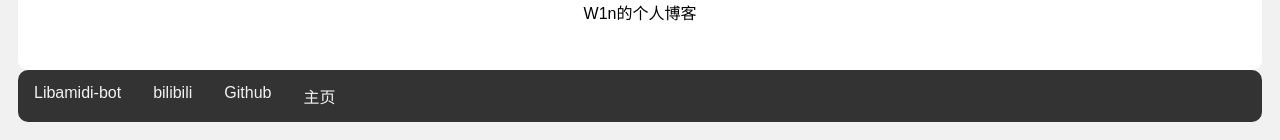
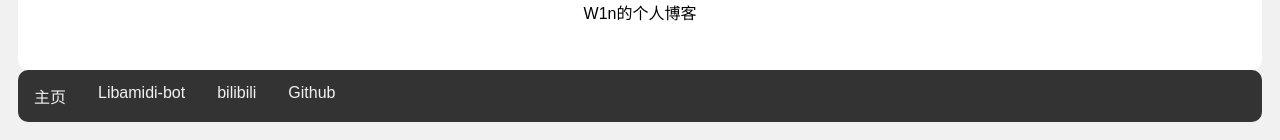
Before and after one commit to W1n114514/W1nWEB, a plain HTML site: page index.html in a window 1280 px wide. Shown: the part 187-327 px from the top of the page. Drawn offline with Linux system fonts and the light colour scheme.

Commit message:
Update index.html

```diff
--- a/index.html
+++ b/index.html
@@ -25,10 +25,10 @@
 		</div>
 
 		<div class="topnav">
-			<a href="https://lanlan3292.github.io/libamidi-bot/" class="button" target="_blank">Libamidi-bot</a>
-			<a href="https://bilibili.com" class="button" target="_blank">bilibili</a>
-			<a href="https://GitHub.com" class="button" target="_blank">Github</a>
 			<a href="index.html" class="button" style="float:left" target="_blank">主页</a>
+			<a href="https://lanlan3292.github.io/libamidi-bot/" class="button" style="float:left" target="_blank">Libamidi-bot</a>
+			<a href="https://bilibili.com" class="button" style="float:left" target="_blank">bilibili</a>
+			<a href="https://GitHub.com" class="button" style="float:left" target="_blank">Github</a>
 		</div>
 
 		<div class="row">
```
